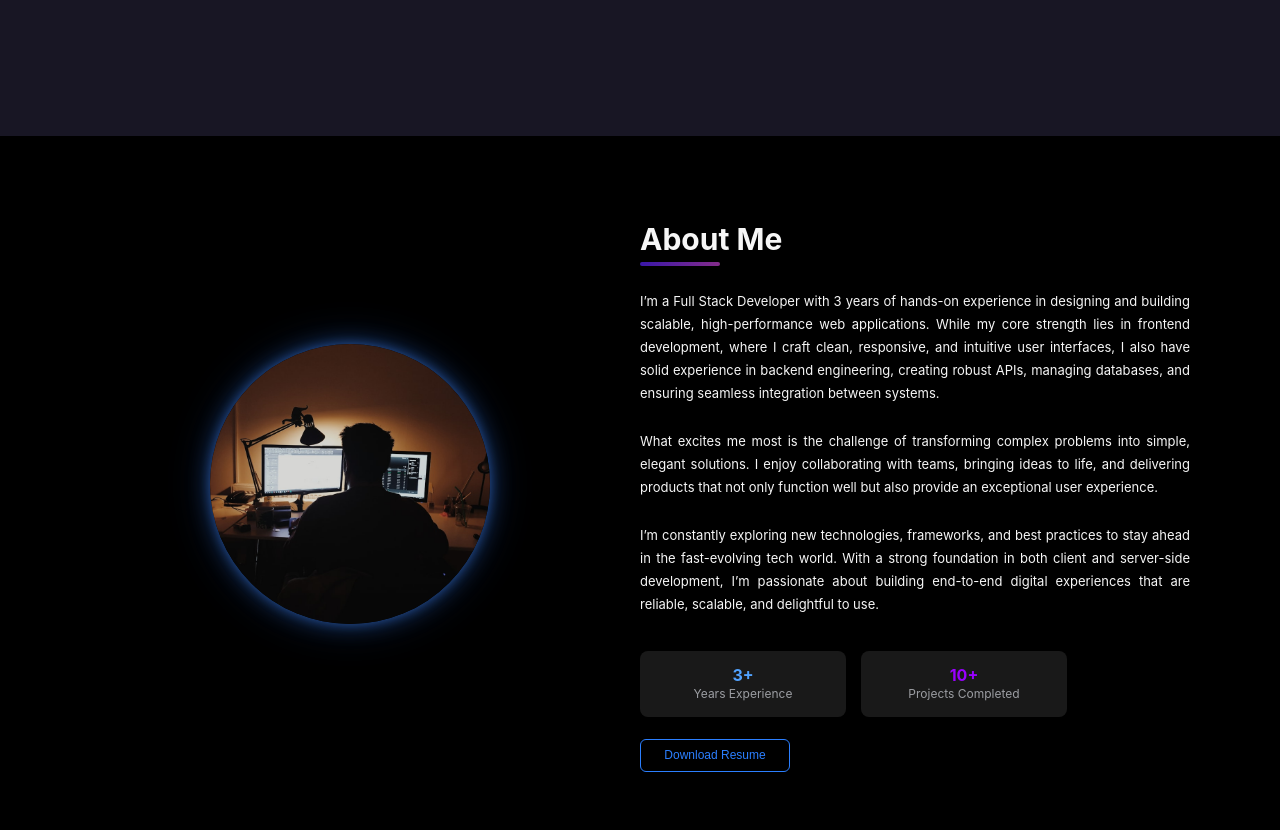
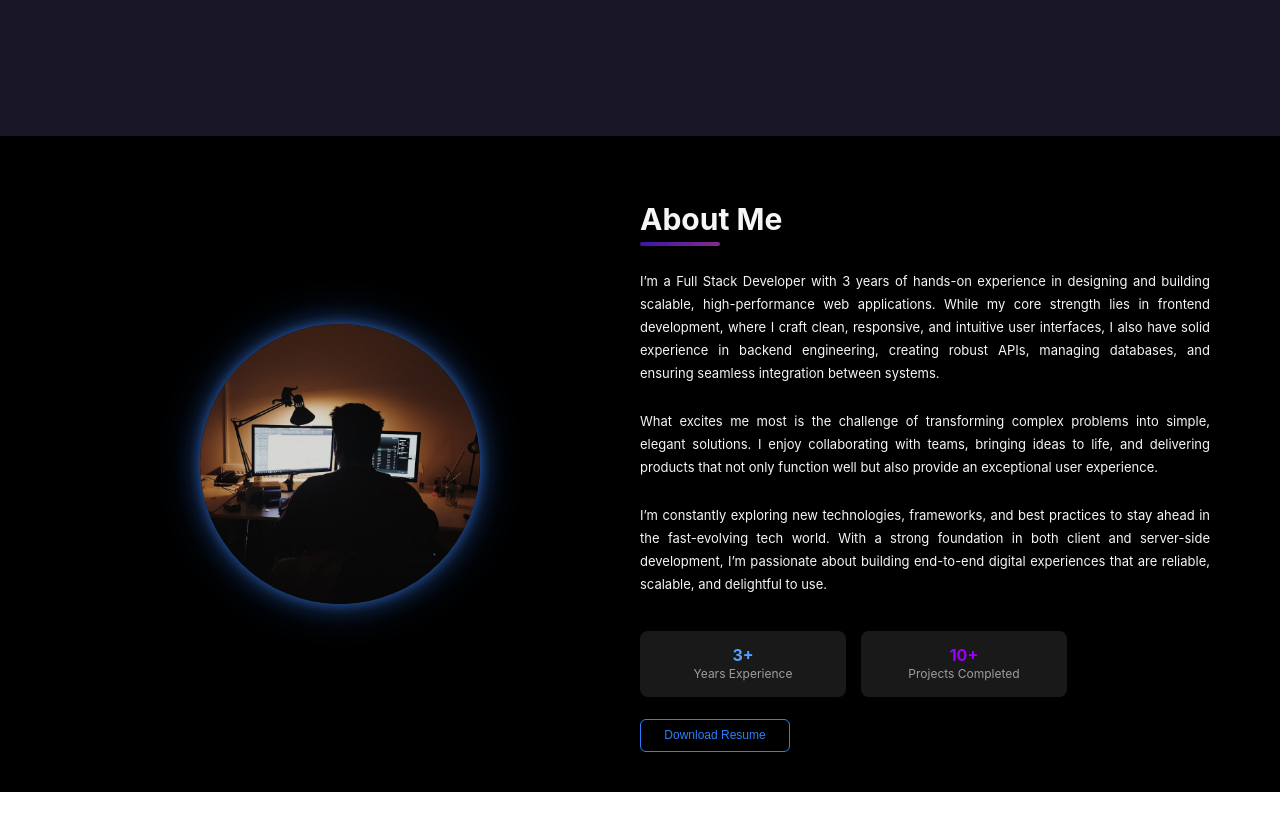
Before and after one commit to abhilashjoseph16/Portfolio, a React (Vite) app: page / in a window 1280 px wide. Shown: the part 640-1470 px from the top of the page. After the commit the page ends 1432 px from the top, so only its background shows below. Built offline with nearby package versions, Linux system fonts and the light colour scheme.

Commit message:
Fixed padding

```diff
--- a/src/styles/components/_about.scss
+++ b/src/styles/components/_about.scss
@@ -1,7 +1,7 @@
 .portfolio-about-main-container {
   display: flex;
   align-items: center;
-  padding: 60px;
+  padding: 40px;
   background-color: black;
   @media screen and (max-width: 1023px) {
     flex-direction: column;
```
